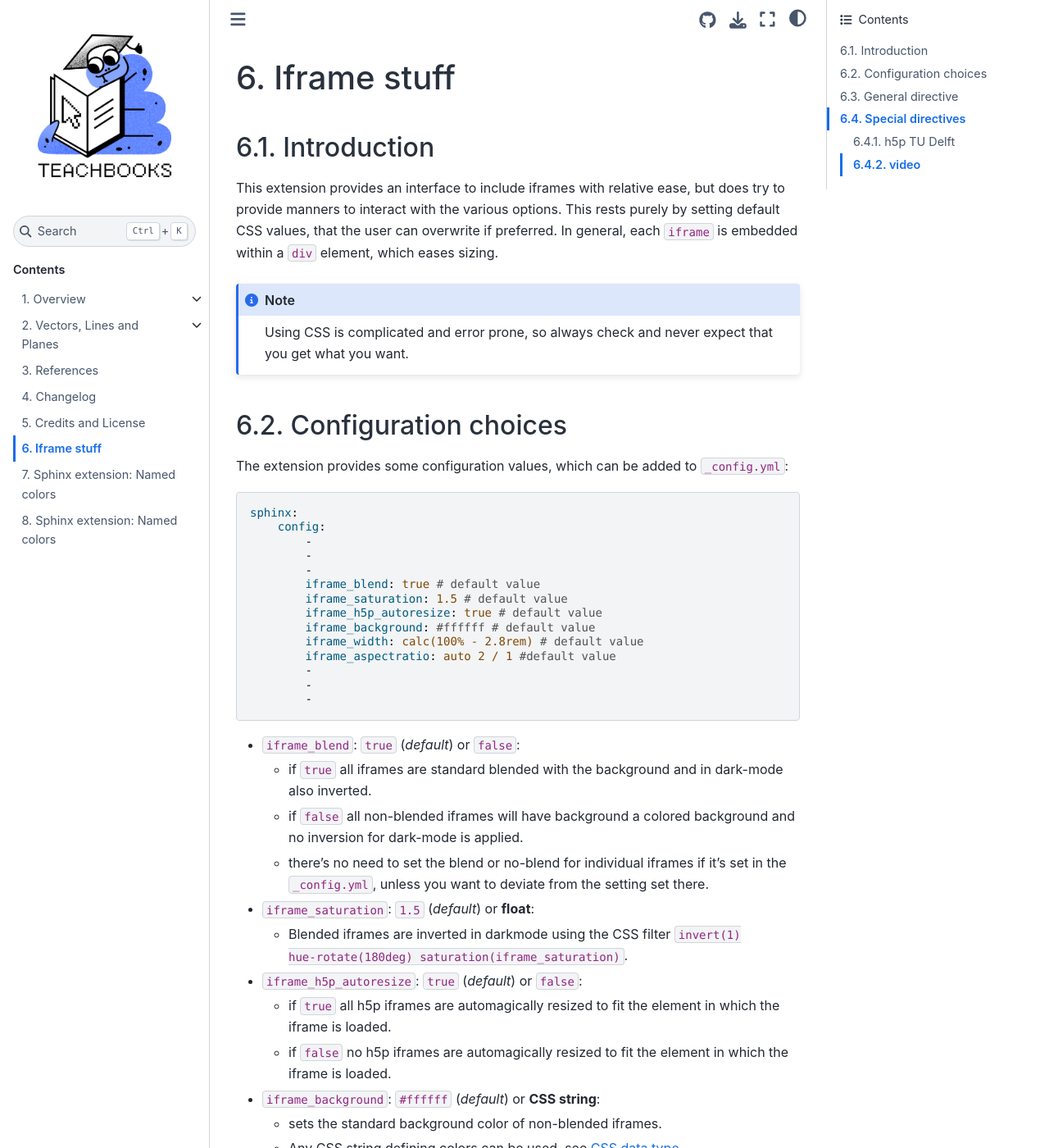
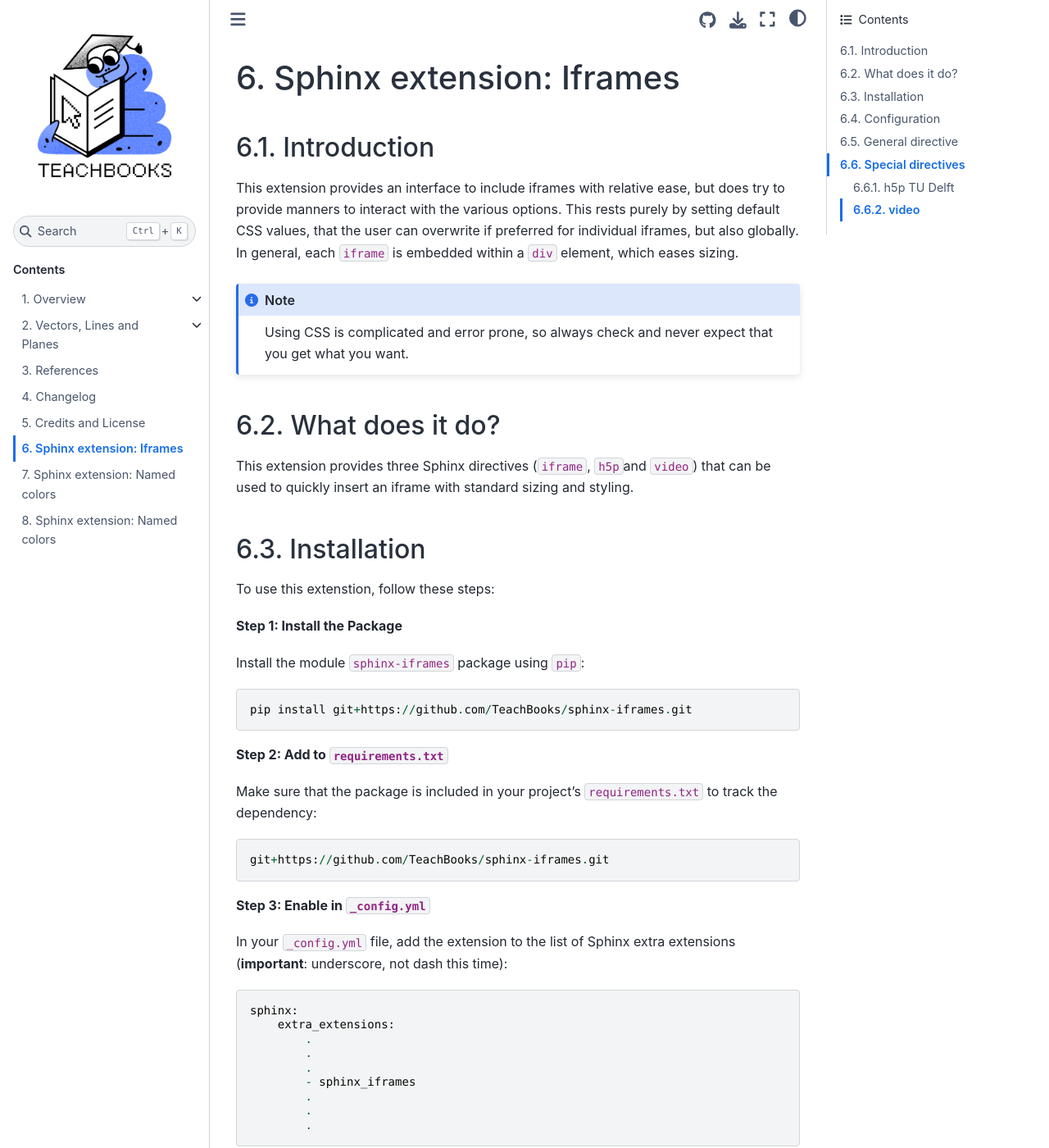
Before and after one commit to douden/test_book_from_template, a Jupyter Book: the page built from book/iframes.md, in a window 1280 px wide and 1400 px high. Shown: the whole window at 82% size. Built offline with Jupyter Book 1.0.4 settings and Sphinx 7.4.7 and the Sphinx Book theme 1.1.4, drawn with Linux system fonts in a browser that asks for light colours; pages that are not in the unit, such as notebooks, are missing from menus; comment, search, counter and statistics services are not loaded; some of the changed text lies outside the part shown.

Commit message:
Update iframes.md

````diff
--- a/book/iframes.md
+++ b/book/iframes.md
@@ -1,16 +1,52 @@
-# Iframe stuff
+# Sphinx extension: Iframes
 
 ## Introduction
 
-This extension provides an interface to include iframes with relative ease, but does try to provide manners to interact with the various options. This rests purely by setting default CSS values, that the user can overwrite if preferred. In general, each `iframe` is embedded within a `div` element, which eases sizing.
+This extension provides an interface to include iframes with relative ease, but does try to provide manners to interact with the various options. This rests purely by setting default CSS values, that the user can overwrite if preferred for individual iframes, but also globally. In general, each `iframe` is embedded within a `div` element, which eases sizing.
 
 ::::{note}
 Using CSS is complicated and error prone, so always check and never expect that you get what you want.
 ::::
 
-## Configuration choices
+## What does it do?
 
-The extension provides some configuration values, which can be added to `_config.yml`:
+This extension provides three Sphinx directives (`iframe`, `h5p`and `video`) that can be used to quickly insert an iframe with standard sizing and styling.
+
+## Installation
+To use this extenstion, follow these steps:
+
+**Step 1: Install the Package**
+
+Install the module `sphinx-iframes` package using `pip`:
+```
+pip install git+https://github.com/TeachBooks/sphinx-iframes.git
+```
+
+**Step 2: Add to `requirements.txt`**
+
+Make sure that the package is included in your project's `requirements.txt` to track the dependency:
+```
+git+https://github.com/TeachBooks/sphinx-iframes.git
+```
+
+**Step 3: Enable in `_config.yml`**
+
+In your `_config.yml` file, add the extension to the list of Sphinx extra extensions (**important**: underscore, not dash this time):
+```
+sphinx:
+    extra_extensions:
+        .
+        .
+        .
+        - sphinx_iframes
+        .
+        .
+        .
+```
+
+## Configuration
+
+The extension provides several configuration values, which can be added to `_config.yml`:
 
 ```yaml
 sphinx:
````
